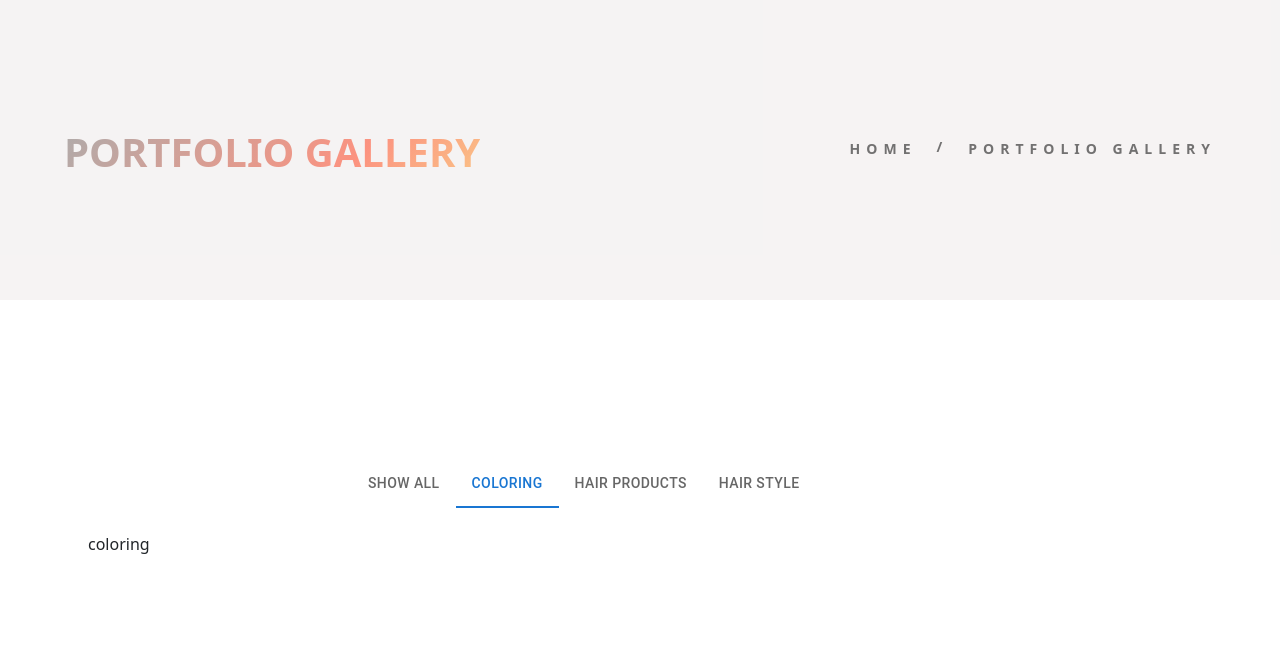
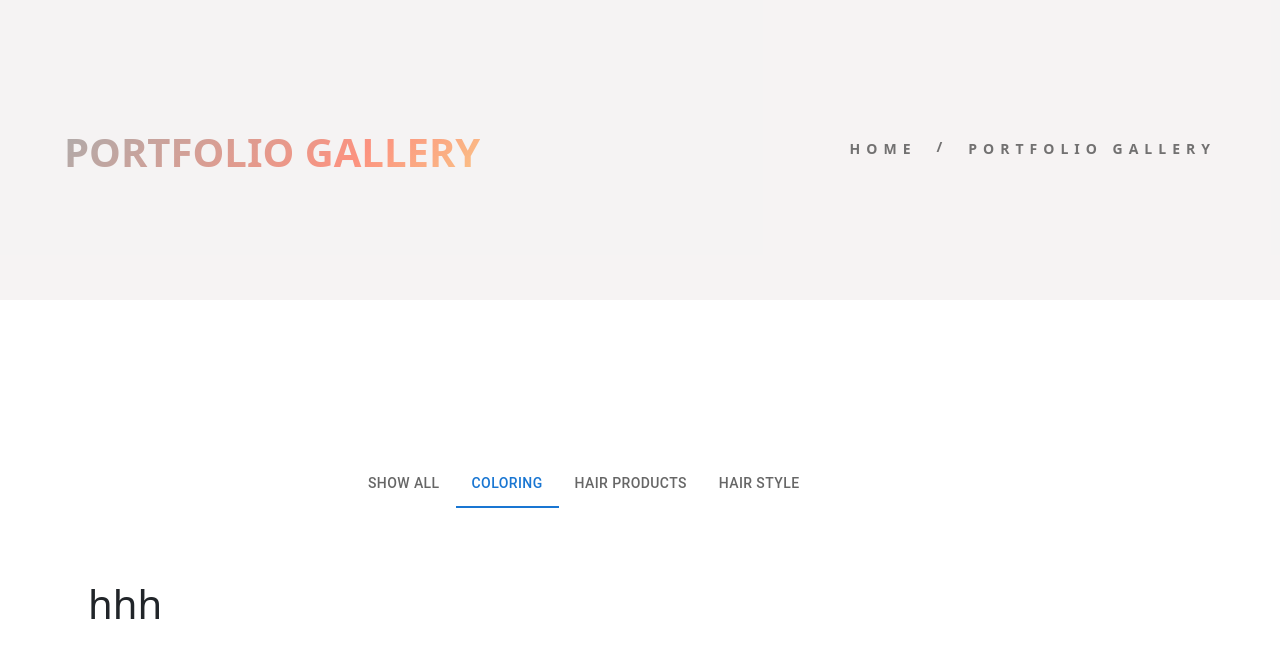
Before and after one commit to TamannaAfroz2666/Parlour-BD-Page, a React (Create React App) app: page /portfolio in a window 1280 px wide. Both pictures are taken after a click on the tab "COLORING". Shown: the top 658 px of the page. Built offline with nearby package versions, Linux system fonts and the light colour scheme.

Commit message:
working on coloring section

```diff
--- /dev/null
+++ b/src/Pages/PortfolioPage/PortfolioPageMain/Coloring/Coloring.css
@@ -0,0 +1,8 @@
+*{
+    margin: 0;
+    padding: 0;
+    box-sizing: border-box;
+}
+.coloringBody{
+    margin-top: 3rem;
+}
--- /dev/null
+++ b/src/Pages/PortfolioPage/PortfolioPageMain/Coloring/Coloring.js
@@ -0,0 +1,17 @@
+import React from 'react';
+import './Coloring.css';
+
+const Coloring = () => {
+    return (
+        <div className='coloringHead'>
+            <div className="coloringBody">
+                <h1>hhh</h1>
+
+
+            </div>
+
+        </div>
+    );
+};
+
+export default Coloring;
--- a/src/Pages/PortfolioPage/PortfolioPageMain/PortfolioPageMain.js
+++ b/src/Pages/PortfolioPage/PortfolioPageMain/PortfolioPageMain.js
@@ -6,6 +6,7 @@ import TabContext from '@mui/lab/TabContext';
 import TabList from '@mui/lab/TabList';
 import TabPanel from '@mui/lab/TabPanel';
 import ShowAll from './ShowAll/ShowAll';
+import Coloring from './Coloring/Coloring';
 
 const PortfolioPageMain = () => {
 
@@ -33,7 +34,10 @@ const PortfolioPageMain = () => {
                                 <ShowAll></ShowAll>
 
                             </TabPanel>
-                            <TabPanel value="2">coloring</TabPanel>
+                            <TabPanel value="2">
+                                <Coloring></Coloring>
+
+                            </TabPanel>
                             <TabPanel value="3">Hair products</TabPanel>
                             <TabPanel value="4">Hair style</TabPanel>
                         </TabContext>
```
